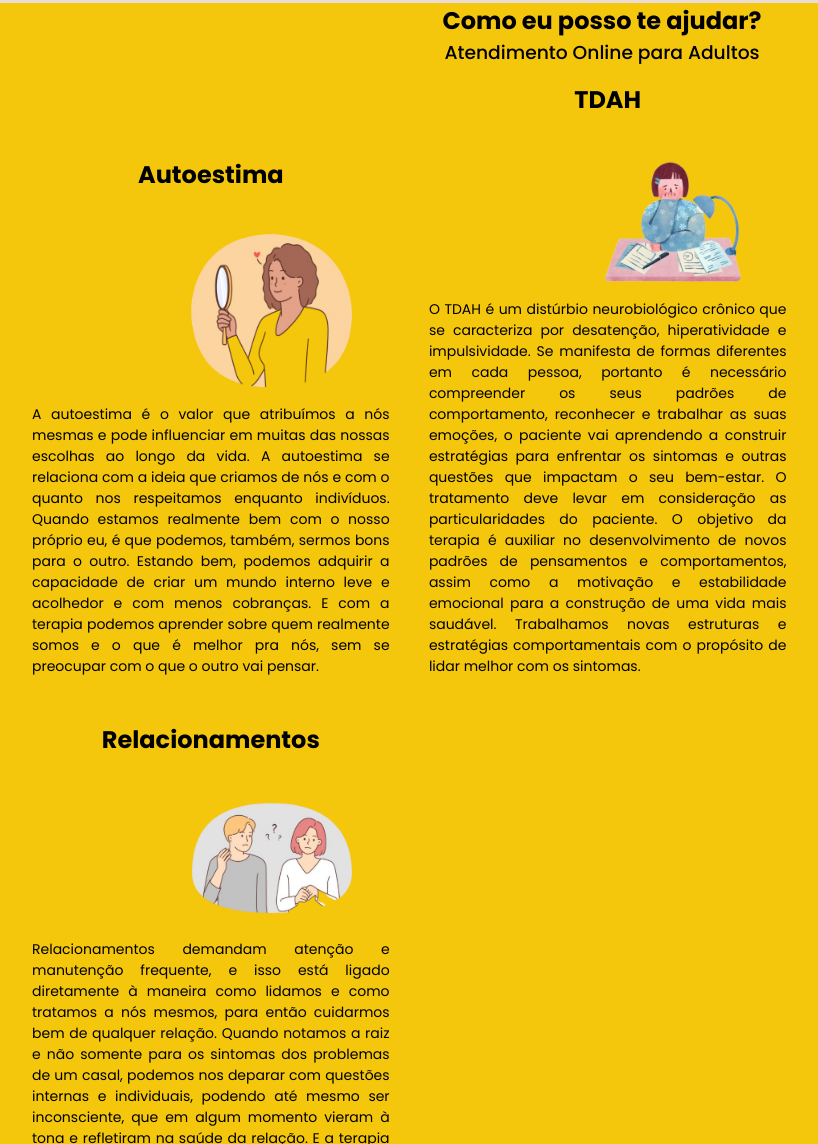
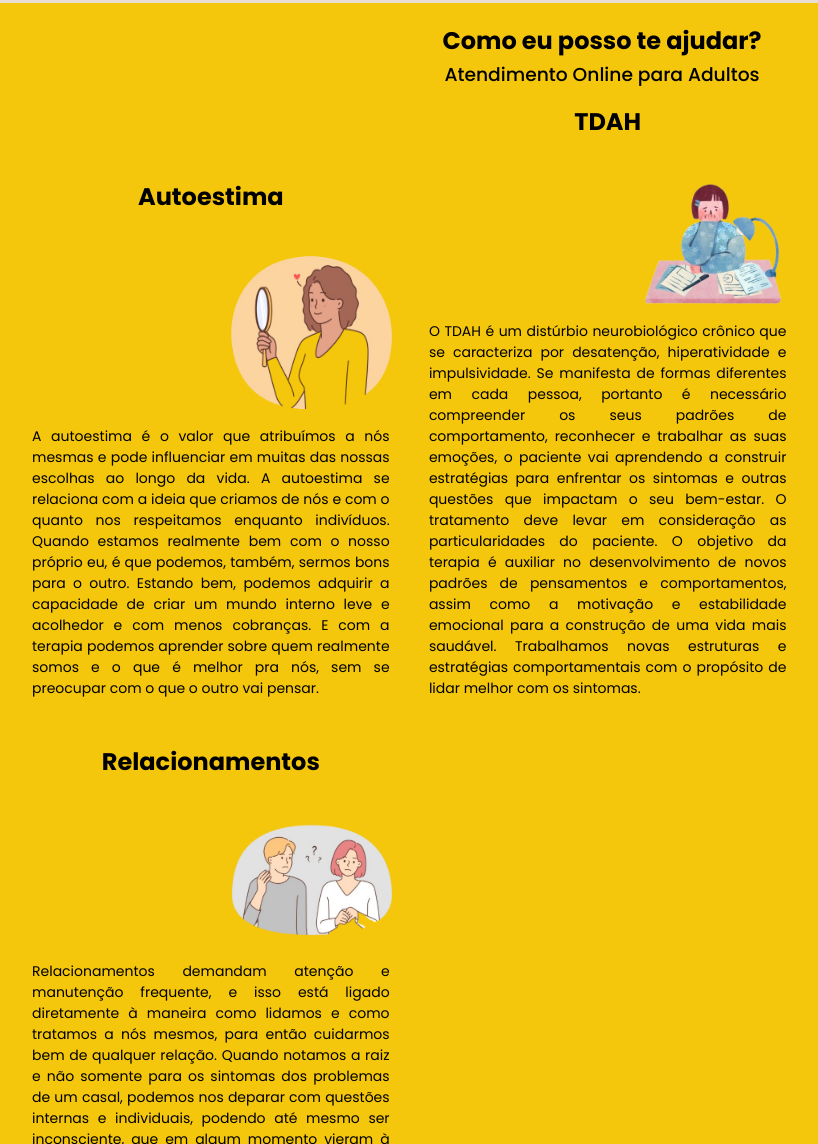
Before and after one commit to FelipeGomes97/Site-Psicologa, a plain HTML site: page index.html in a window 1280 px wide. Shown: the part 1475-2619 px from the top of the page, without its empty margins (38-856 px from the left). Drawn offline with Linux system fonts and the light colour scheme; a web font is replaced by a local one.

Commit message:
style.css

```diff
--- a/style.css
+++ b/style.css
@@ -131,21 +131,21 @@ li {
 .tdah {
     width: 200px;
     height: 130px;
-    margin: 0px 80px 10px 150px;
+    margin: 0px 80px 10px 190px;
     padding: 0;
 }
 
 .relacionamento {
     width: 200px;
     height: 130px;
-    margin: 0px 80px 10px 150px;
+    margin: 0px 80px 10px 190px;
     padding: 0;
 }
 
 .autoestima {
     width: 200px;
     height: 160px;
-    margin: 0px 80px 10px 150px;
+    margin: 0px 80px 10px 190px;
     padding: 0;
 }
 
@@ -185,6 +185,7 @@ li {
 .temas > h2 {
     text-align: center;
     color: black;
+    padding: 20px 0 2px;
 }
 
 .temas > h3 {
@@ -350,7 +351,7 @@ button:hover {
     }
 
     .logo {
-        width: 102vw;
+        width: 350px;
         margin-top: 8px;
     }
 
```
